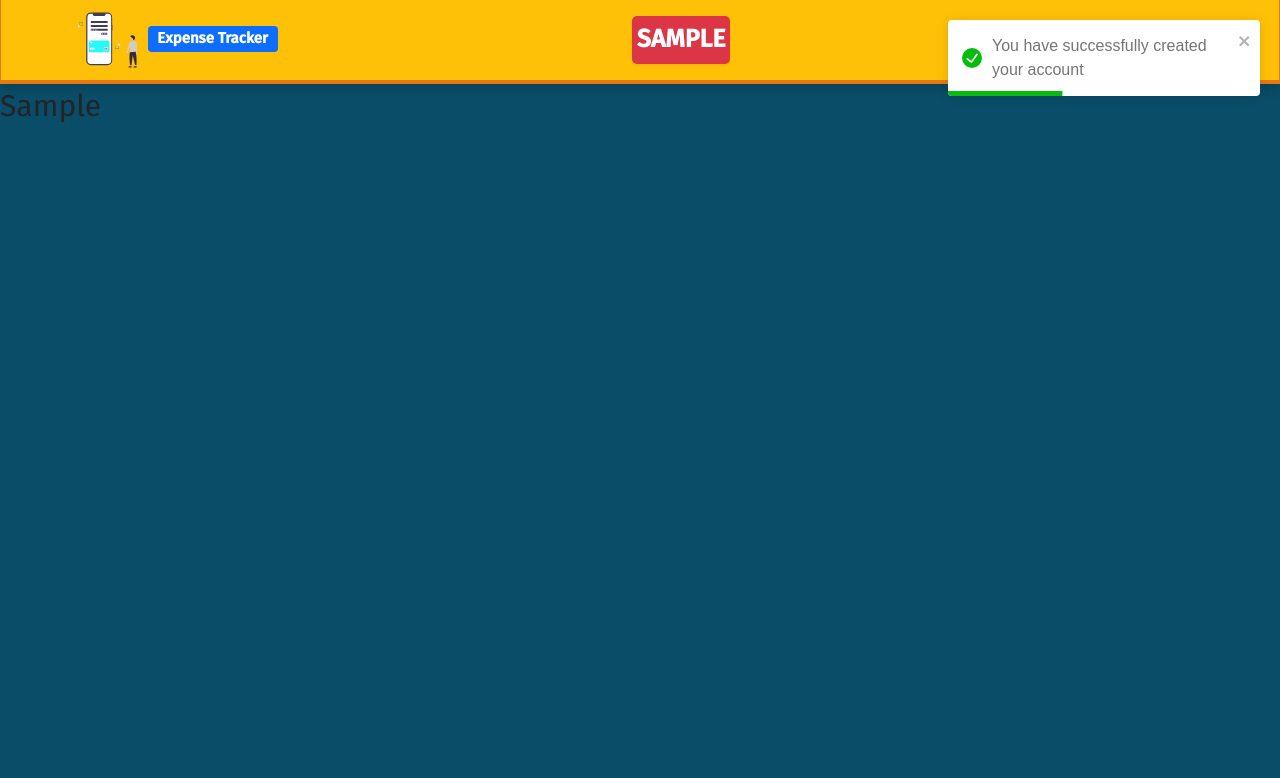
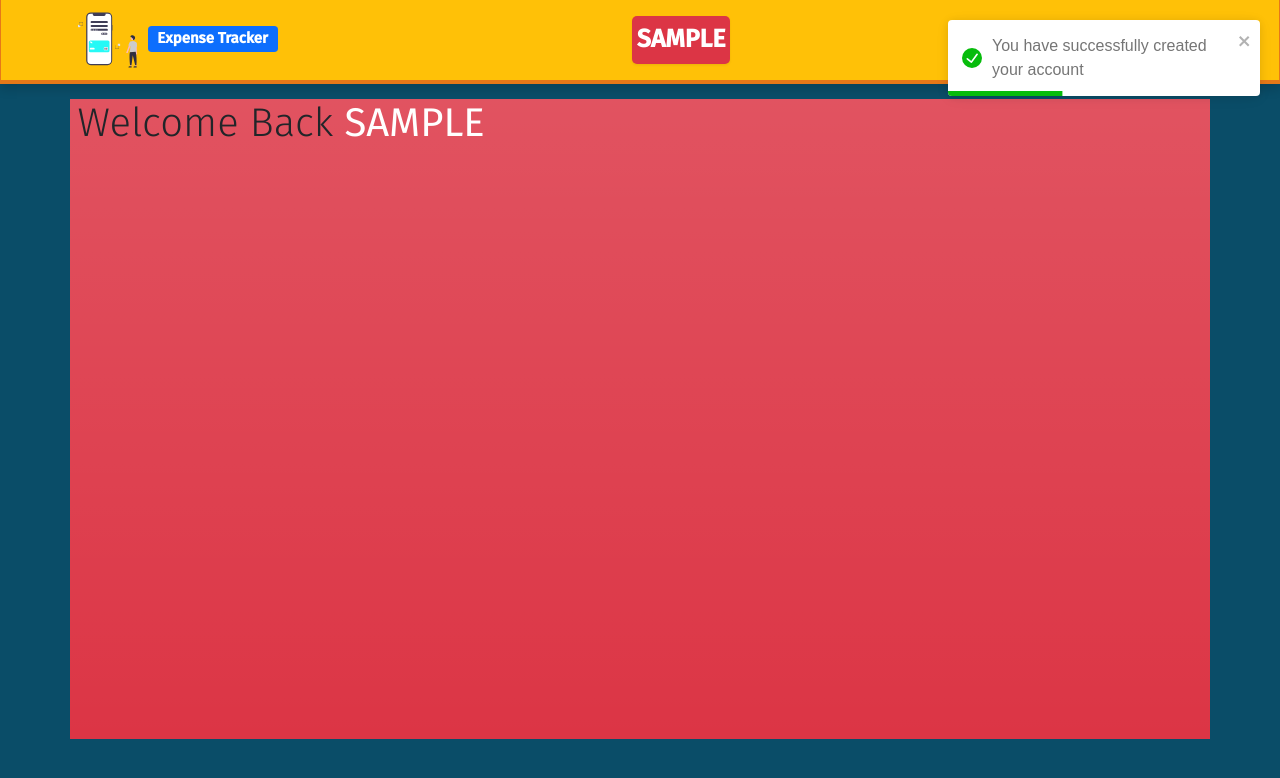
Before and after one commit to harshit118garg/expense-tracer, a React (Vite) app: page / in a window 1280 px wide. Both pictures are taken after typing "Sample" into the empty fields and a click on the button "CREATE ACCOUNT". Shown: the top 778 px of the page. Built offline with nearby package versions, Linux system fonts and the light colour scheme.

Commit message:
minor refactoring

```diff
--- a/src/Errors/Error.jsx
+++ b/src/Errors/Error.jsx
@@ -1,8 +1,8 @@
 import React from "react";
-import { Button, Col, Row } from "react-bootstrap";
+import { Button } from "react-bootstrap";
+import { AiOutlineHome } from "react-icons/ai";
 import { BiArrowBack } from "react-icons/bi";
-import { AiOutlineHome } from "react-icons/ai";
-import { useRouteError, Link, useNavigate } from "react-router-dom";
+import { Link, useNavigate, useRouteError } from "react-router-dom";
 
 const Error = () => {
   const error = useRouteError();
--- a/src/components/Navbar/Nav.jsx
+++ b/src/components/Navbar/Nav.jsx
@@ -36,7 +36,7 @@ const Nav = ({ userName }) => {
             >
               <Button
                 type="submit"
-                className="btn-outline-warning text-white fs-4"
+                className="btn-warning btn-outline-warning text-white fs-4"
               >
                 Delete User &nbsp;
                 <MdOutlineDelete />
--- a/src/pages/DashBoard/DashBoard.jsx
+++ b/src/pages/DashBoard/DashBoard.jsx
@@ -3,6 +3,7 @@ import { useLoaderData, redirect } from "react-router-dom";
 import { fetchData } from "../../helpers";
 import Intro from "../../components/Intro/Intro";
 import { toast } from "react-toastify";
+import { Container } from "react-bootstrap";
 
 export function DashBoardLoader() {
   const userName = fetchData("userName");
@@ -28,7 +29,22 @@ export async function DashBoardAction({ request }) {
 const DashBoard = () => {
   const { userName } = useLoaderData();
 
-  return <>{userName ? <p>{userName}</p> : <Intro />}</>;
+  return (
+    <>
+      {userName ? (
+        <Container className="bg-danger bg-gradient mt-4 h-100">
+          <h2 className="display-3">
+            Welcome Back{" "}
+            <span className="text-white text-uppercase fw-bolder">
+              {userName}
+            </span>
+          </h2>
+        </Container>
+      ) : (
+        <Intro />
+      )}
+    </>
+  );
 };
 
 export default DashBoard;
```
